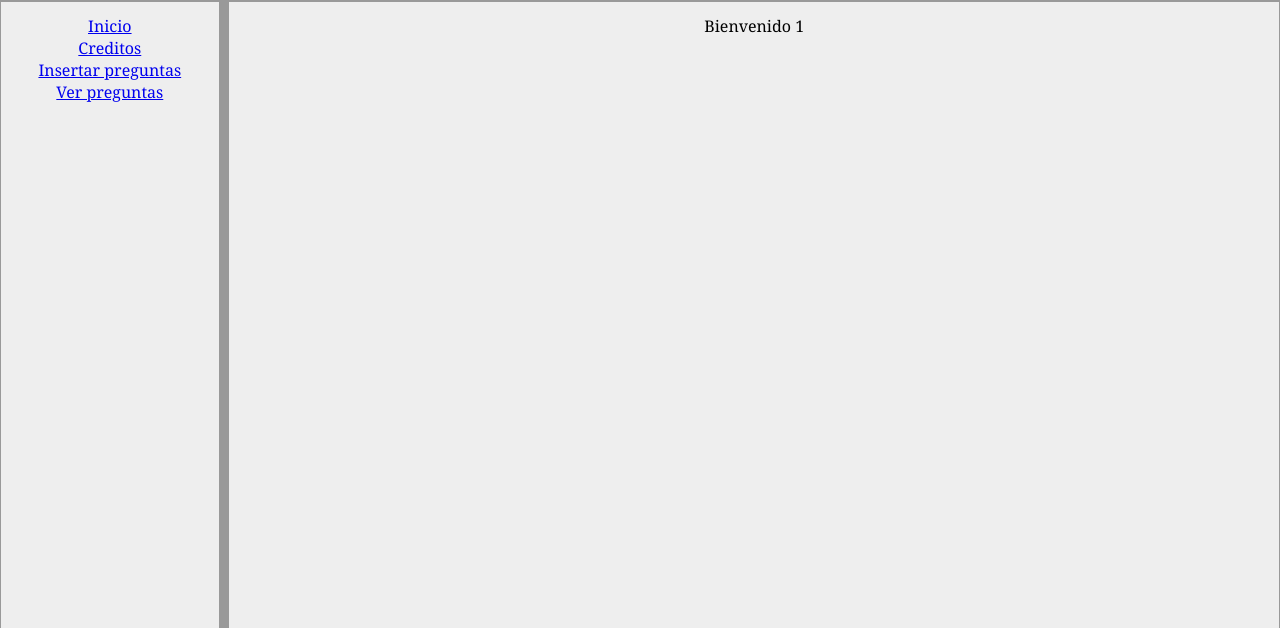
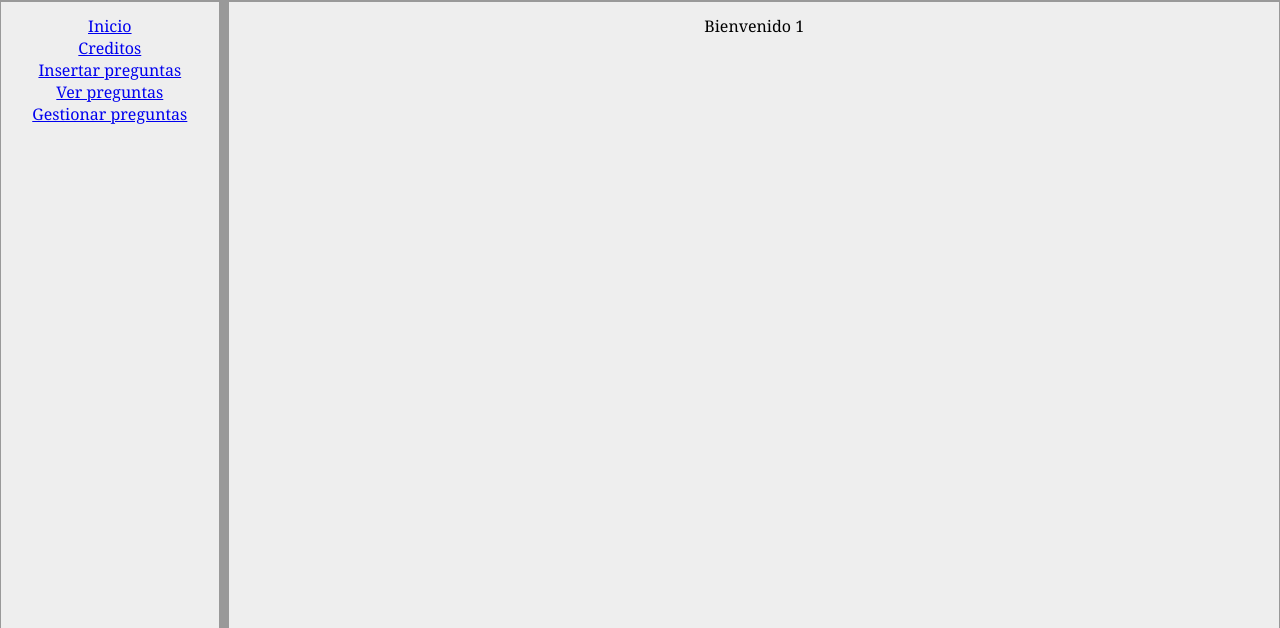
Before and after one commit to Gorka97/SW, a PHP site: page /layout.php?email=1 in a window 1280 px wide. Shown: the part 108-736 px from the top of the page. Run offline with PHP 8.4, Linux system fonts and the light colour scheme; some libraries are stand-ins or nearby versions.

Commit message:
Update layout.php

```diff
--- a/Lab4/layout.php
+++ b/Lab4/layout.php
@@ -26,6 +26,7 @@
 		<span><a href='creditos.php' id = "creditos">Creditos</a></spam>
 		<span style="display:none;" id='showInsertar'><a id ="insertar" href='insertarPregunta.php'>Insertar preguntas</a> </spam>
 		<span style="display:none;" id='showPreguntas'><a id ="preguntas" href='verPreguntas.php'>Ver preguntas</a> </spam>
+		<span style="display:none;" id='showGestionar'><a id ="gestionar" href='gestionPreguntas.php'>Gestionar preguntas</a> </spam>
 
 	</nav>
     <section class="main" id="s1">
@@ -46,10 +47,11 @@
 $email = $_GET["email"];
 if(isset($email)){
 echo '<script src="https://ajax.googleapis.com/ajax/libs/jquery/2.1.4/jquery.min.js"></script>';
-echo "<script>$('#showInsertar').show(); $('#showPreguntas').show();$('#logout').show();$('#login').hide();$('#registrar').hide();</script>";
+echo "<script>$('#showInsertar').show(); $('#showPreguntas').show();$('#logout').show();$('#login').hide();$('#registrar').hide(); $('#showGestionar').show();</script>";
 echo "<script> $('#inicio').attr('href','layout.php?email=$email'); $('#creditos').attr('href','creditos.php?email=$email') </script>";
 echo "<script> $('#insertar').attr('href','insertarPregunta.php?email=$email'); $('#preguntas').attr('href','verPreguntas.php?email=$email')</script>";
 echo "<script> $('#s1').text('Bienvenido $email')</script>";
+echo "<script> $('#gestionar').attr('href','gestionPreguntas.php?email=$email');</script>";
 }
 
 ?>
```
